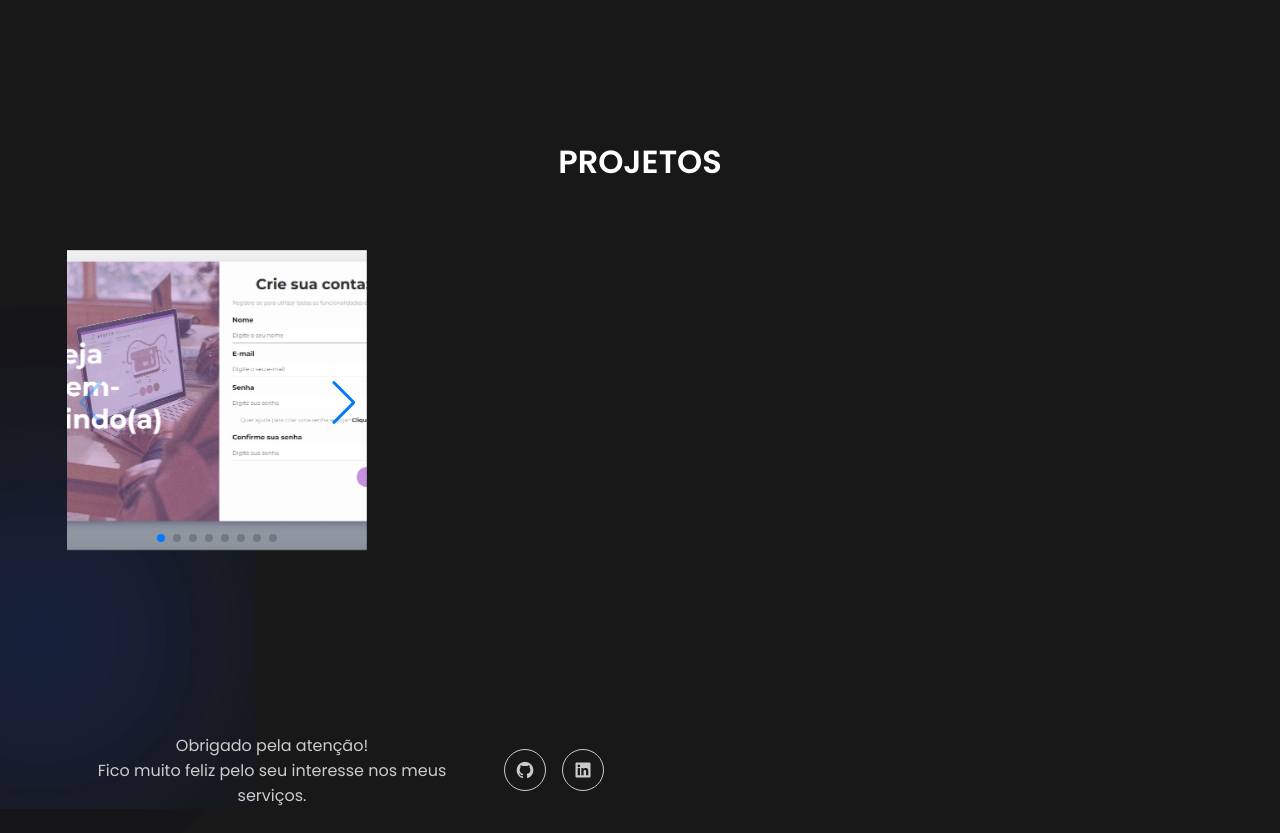
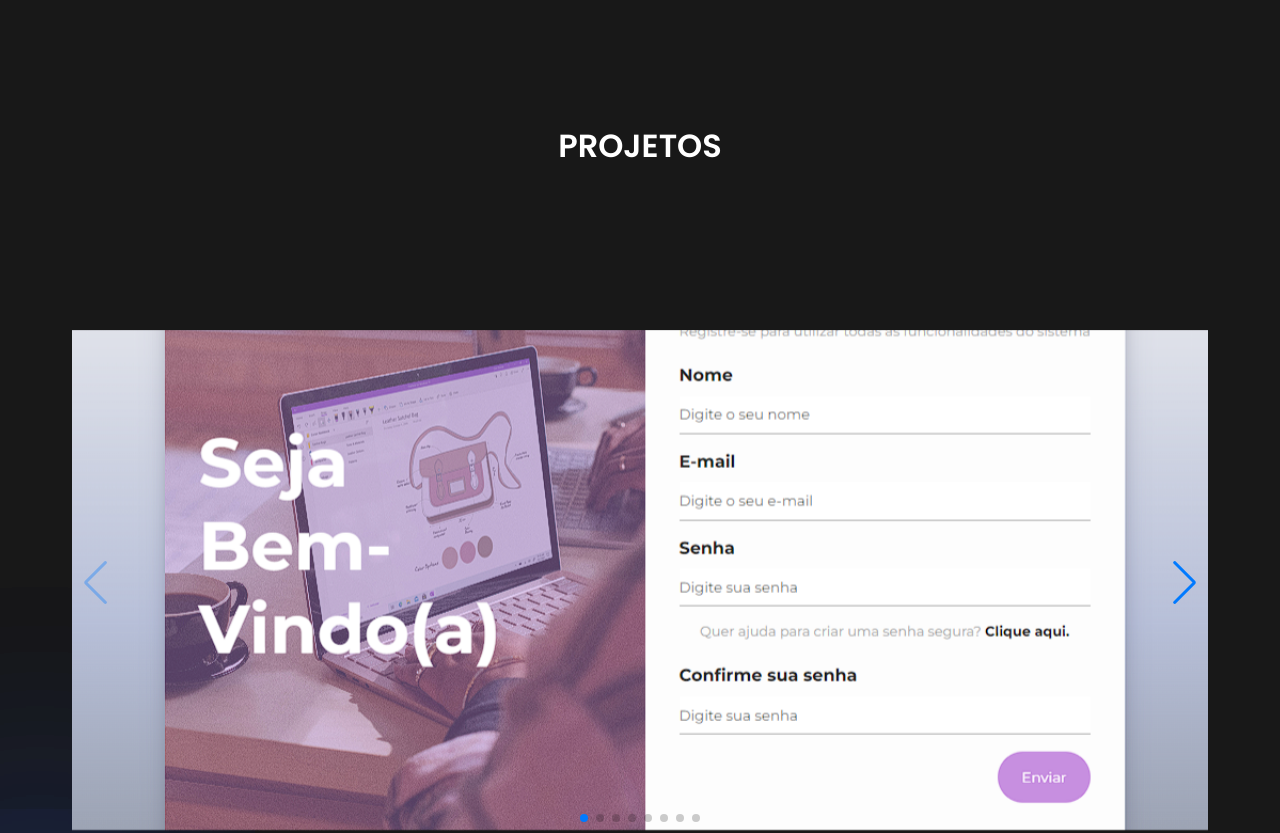
Before and after one commit to maria18-ai/portfolio-, a React (Vite) app: page / in a window 1280 px wide. Shown: the part 2240-3073 px from the top of the page. Built offline with nearby package versions, Linux system fonts and the light colour scheme; a web font is replaced by a local one.

Commit message:
enviando projeto para deploy

```diff
--- a/src/components/SliderProjetos.css
+++ b/src/components/SliderProjetos.css
@@ -5,11 +5,13 @@
 }
 
 .container h2 {
-    margin-bottom: 24rem;
+    margin-bottom: 10rem;
+    margin-top: -4rem;
 }
 
 /* responsivo */
 
+@media (max-width: 600px) {
     .container h2 {
         margin-top: -3rem;
         margin-bottom: 4rem;
@@ -25,3 +27,4 @@
         width: 300px;
         margin-left: -0.3rem;
     }
+}
```
Lines whose indentation alone changed are shown as unchanged.
